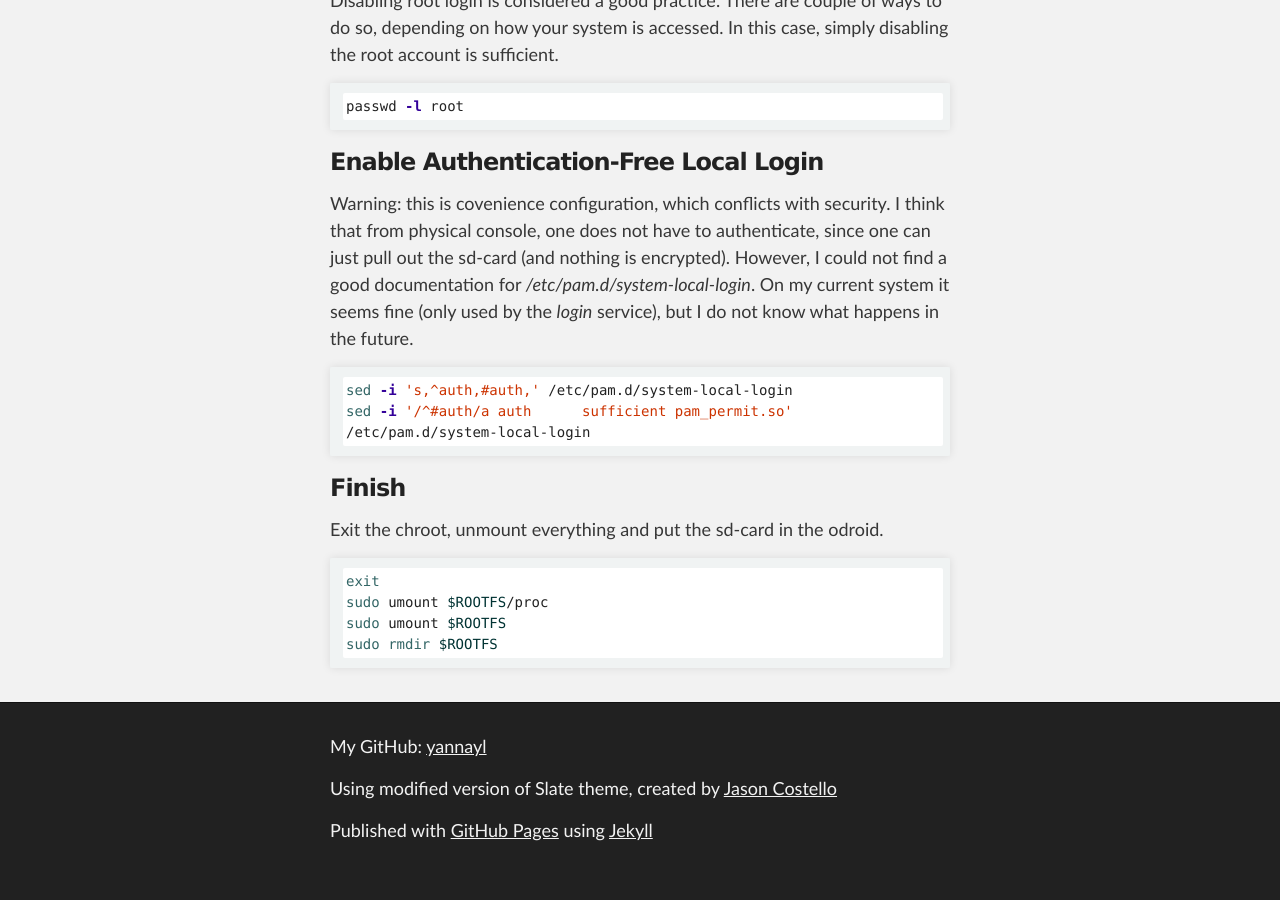
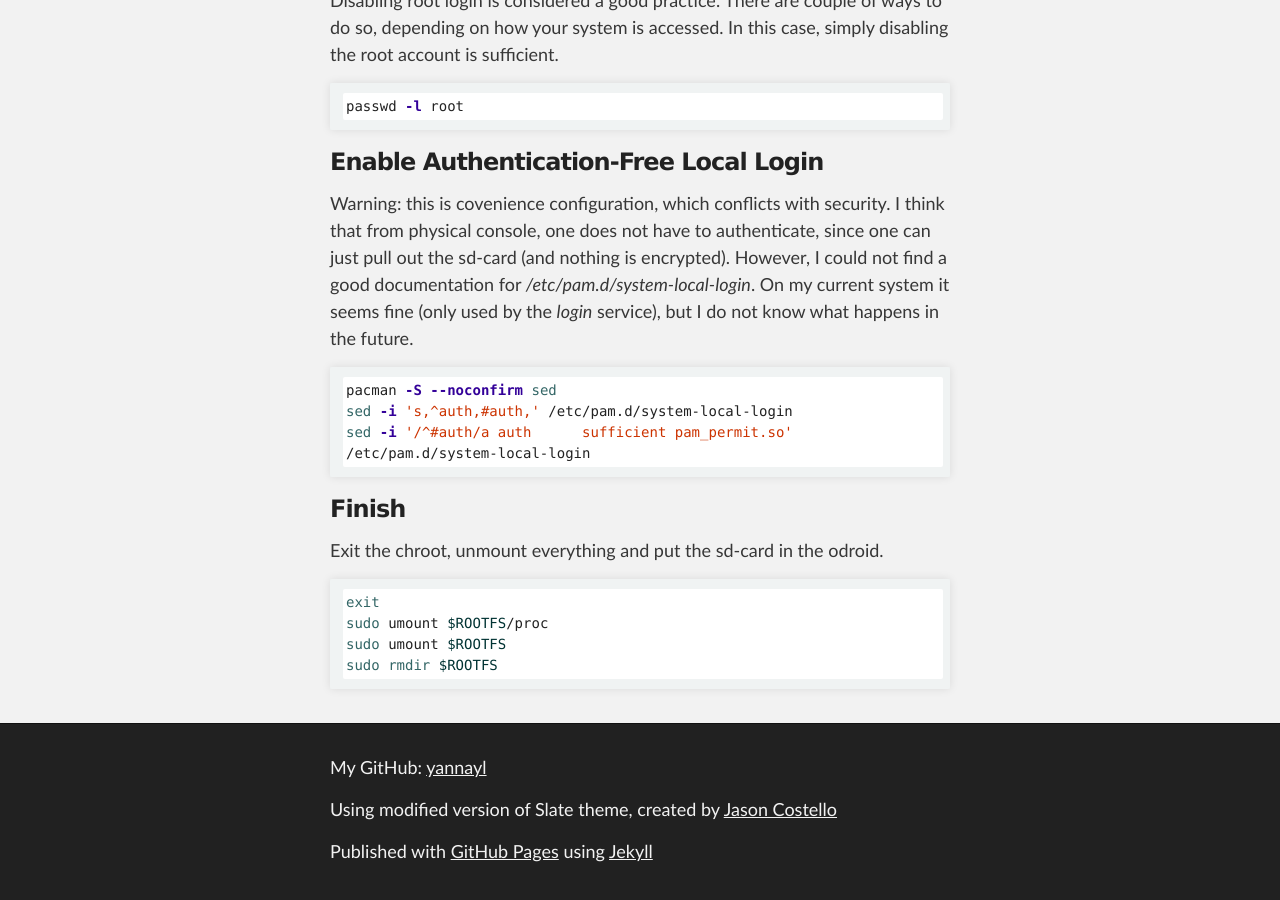
Before and after one commit to yannayl/odroidu2-home-server, a Jekyll site: the page built from posts/users.md, in a window 1280 px wide and 900 px high, scrolled down 1635 px. Built offline with Jekyll 4.4.1, drawn with Linux system fonts in a browser that asks for light colours; Markdown is read by kramdown in place of the engine named in the settings; before the commit the page ends 2514 px from its top, so only the background shows below that.

Commit message:
Update users configuration instructions

````diff
--- a/posts/users.md
+++ b/posts/users.md
@@ -59,6 +59,7 @@
 Warning: this is covenience configuration, which conflicts with security. I think that from physical console, one does not have to authenticate, since one can just pull out the sd-card (and nothing is encrypted). However, I could not find a good documentation for _/etc/pam.d/system-local-login_. On my current system it seems fine (only used by the *login* service), but I do not know what happens in the future.
 
 ```bash
+pacman -S --noconfirm sed
 sed -i 's,^auth,#auth,' /etc/pam.d/system-local-login
 sed -i '/^#auth/a auth      sufficient pam_permit.so' /etc/pam.d/system-local-login
 ```
````
